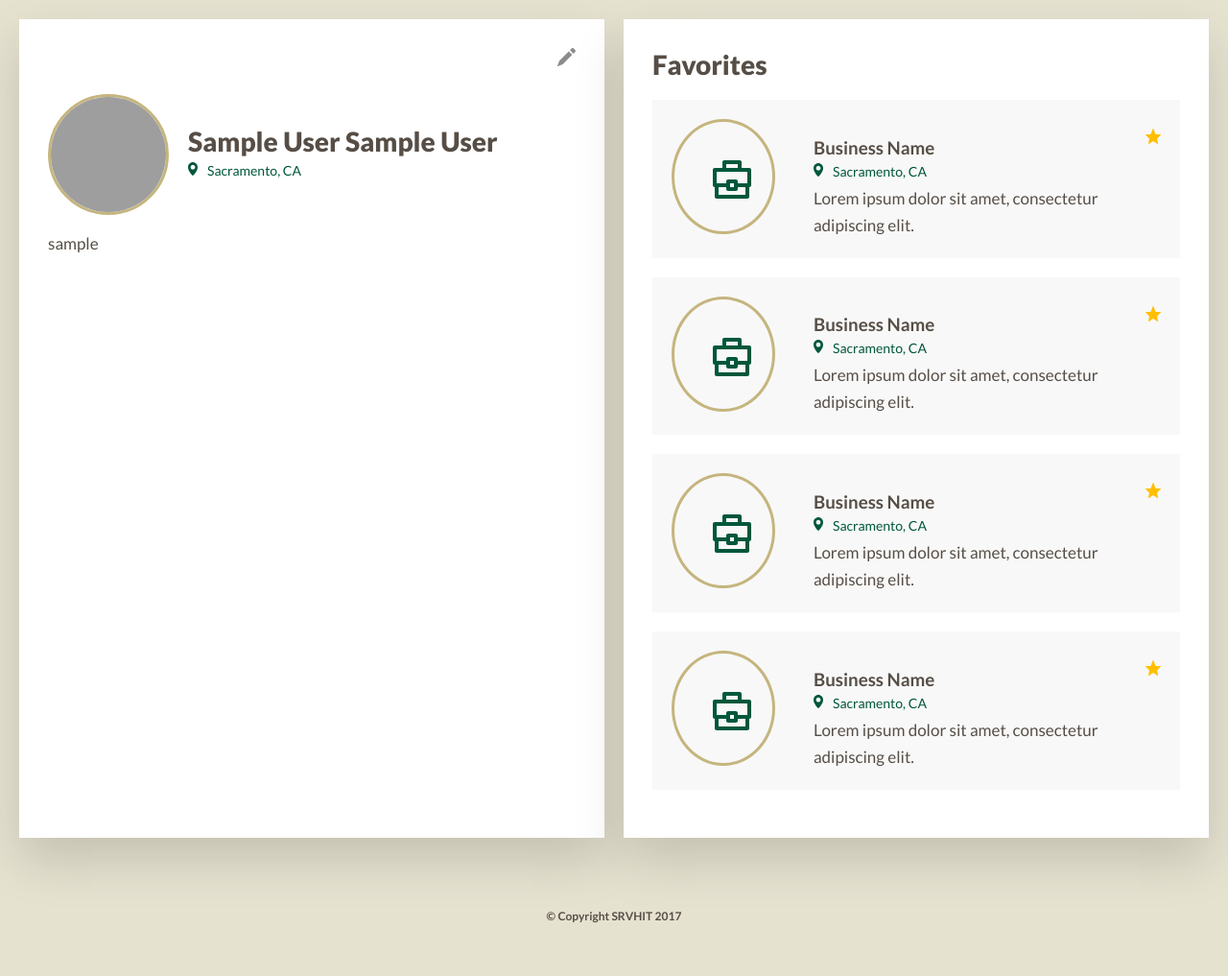
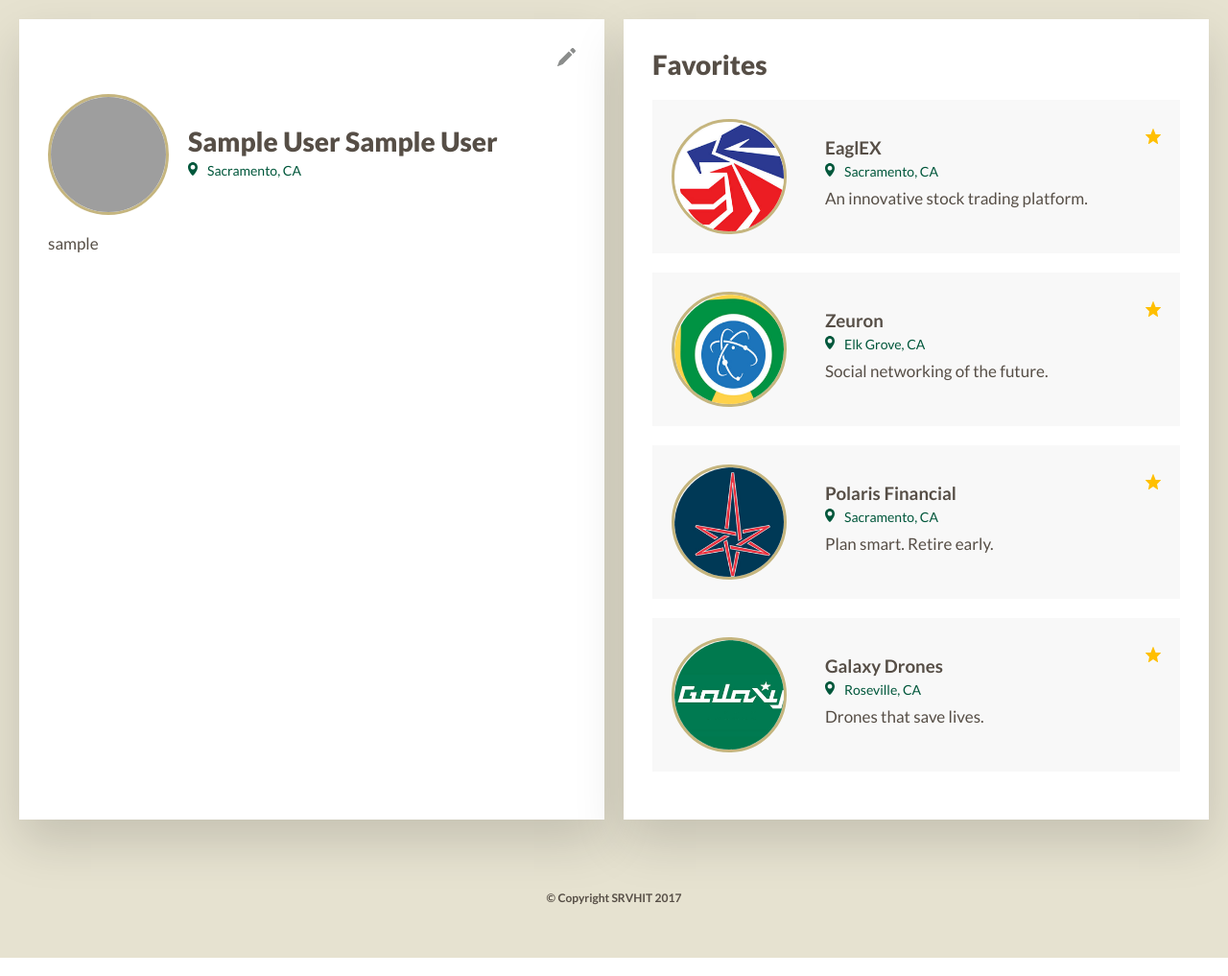
Before and after one commit to scalettar/SRVHIT, a PHP site: page /phpmail/home.php in a window 1280 px wide. Shown: the part 128-1145 px from the top of the page at 96% size. Run offline with PHP 8.4, Linux system fonts and the light colour scheme; the visitor is signed in with stand-in values (Sample User, id 1); data that the repository does not hold is empty; grey boxes are pictures that could not be loaded.

Commit message:
Presentation Version
- Minor additions for client presentation

```diff
--- a/css/bundle.css
+++ b/css/bundle.css
@@ -304,7 +304,7 @@ header .mobile-menu li a { color: #c5b57e; display: block; }
 #logged-in .lists li .avatar { border: 3px solid #c5b57e; border-radius: 100%; width: 120px; height: 120px; box-sizing: border-box; border: 3px solid #c5b57e; border-radius: 100%; overflow: hidden; }
 
 /*changed from .lists to .fav-lists to avoid conflict with search result images shrinking. fav-lists used on home.php*/
-#logged-in .fav-lists li .avatar img { display: inline-block; text-align: center; vertical-align: middle; height: 120px; width: 120px; padding: 40px; box-sizing: border-box; }
+#logged-in .fav-lists li .avatar img { height: 120px; width: 120px; box-sizing: border-box; border-radius: 100%; overflow: hidden; }
 
 #logged-in .lists li .favorited { position: absolute; cursor: pointer; top: 0; right: 20px; }
 
--- a/home.php
+++ b/home.php
@@ -146,61 +146,61 @@ $currentRow=$stmt->fetch(PDO::FETCH_ASSOC);
 
             <li>
               <div class="avatar">
-                <img src="images/icon_businesses.svg" alt="">
+                <img src="images/business_a.PNG" alt="">
               </div>
               <div class="bio">
                 <span class="favorited">
                   <img src="images/favorited.svg" alt="">
                   <img src="images/favorite.svg" alt="" style="display: none;">
                 </span>
-                <h3>Business Name</h3>
+                <h3>EaglEX</h3>
                 <p class="location"><span class="icon-location"><img src="images/icon_location.svg" alt=""></span>Sacramento, CA</p>
-                <p>Lorem ipsum dolor sit amet, consectetur adipiscing elit.</p>
+                <p>An innovative stock trading platform.</p>
               </div>
             </li>
 
             <li>
               <div class="avatar">
-                <img src="images/icon_businesses.svg" alt="">
+                <img src="images/business_c.png" alt="">
               </div>
               <div class="bio">
                 <span class="favorited">
                   <img src="images/favorited.svg" alt="">
                   <img src="images/favorite.svg" alt="" style="display: none;">
                 </span>
-                <h3>Business Name</h3>
-                <p class="location"><span class="icon-location"><img src="images/icon_location.svg" alt=""></span>Sacramento, CA</p>
-                <p>Lorem ipsum dolor sit amet, consectetur adipiscing elit.</p>
+                <h3>Zeuron</h3>
+                <p class="location"><span class="icon-location"><img src="images/icon_location.svg" alt=""></span>Elk Grove, CA</p>
+                <p>Social networking of the future.</p>
               </div>
             </li>
 
             <li>
               <div class="avatar">
-                <img src="images/icon_businesses.svg" alt="">
+                <img src="images/business_d.png" alt="">
               </div>
               <div class="bio">
                 <span class="favorited">
                   <img src="images/favorited.svg" alt="">
                   <img src="images/favorite.svg" alt="" style="display: none;">
                 </span>
-                <h3>Business Name</h3>
+                <h3>Polaris Financial</h3>
                 <p class="location"><span class="icon-location"><img src="images/icon_location.svg" alt=""></span>Sacramento, CA</p>
-                <p>Lorem ipsum dolor sit amet, consectetur adipiscing elit.</p>
+                <p>Plan smart. Retire early. </p>
               </div>
             </li>
 
             <li>
               <div class="avatar">
-                <img src="images/icon_businesses.svg" alt="">
+                <img src="images/business_b.jpg" alt="">
               </div>
               <div class="bio">
                 <span class="favorited">
                   <img src="images/favorited.svg" alt="">
                   <img src="images/favorite.svg" alt="" style="display: none;">
                 </span>
-                <h3>Business Name</h3>
-                <p class="location"><span class="icon-location"><img src="images/icon_location.svg" alt=""></span>Sacramento, CA</p>
-                <p>Lorem ipsum dolor sit amet, consectetur adipiscing elit.</p>
+                <h3>Galaxy Drones</h3>
+                <p class="location"><span class="icon-location"><img src="images/icon_location.svg" alt=""></span>Roseville, CA</p>
+                <p>Drones that save lives.</p>
               </div>
             </li>
 
```
Also changed, not shown: images/business_a.PNG (added), images/business_b.jpg (added), images/business_c.PNG (added), images/business_d.PNG (added), images/email_logo.PNG (added), images/users/283249.png (added).
